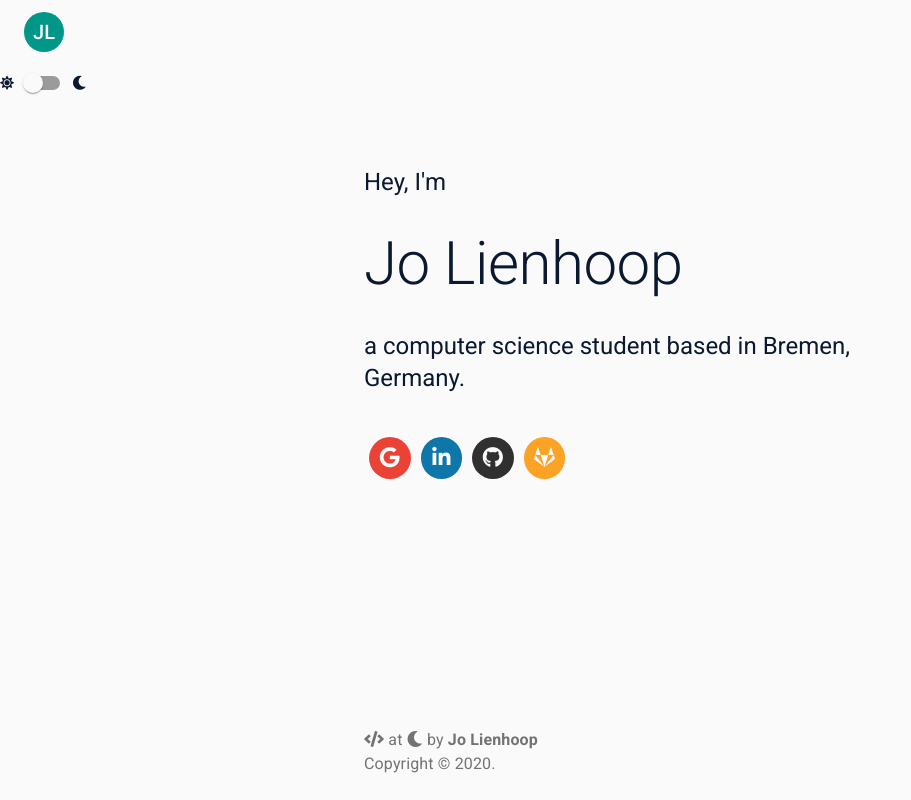
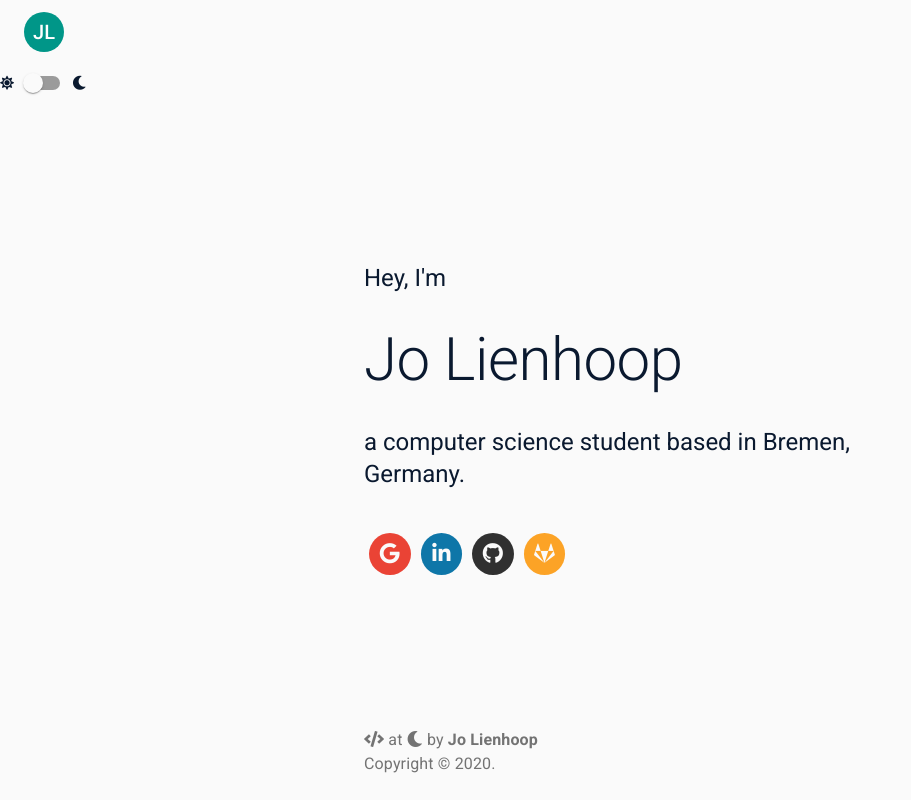
Before and after one commit to JoHoop/personal-website-react, a React (Create React App) app: page / in a window 1280 px wide. Shown: the whole page, without its empty margins (0-911 px from the left). Built offline with nearby package versions, Linux system fonts and the light colour scheme.

Commit message:
Increase top margin

```diff
--- a/src/App.js
+++ b/src/App.js
@@ -14,7 +14,7 @@ const useStyles = makeStyles((theme) => ({
         minHeight: "100vh",
     },
     main: {
-        marginTop: theme.spacing(8),
+        marginTop: theme.spacing(20),
         marginBottom: theme.spacing(2),
     },
     footer: {
```
